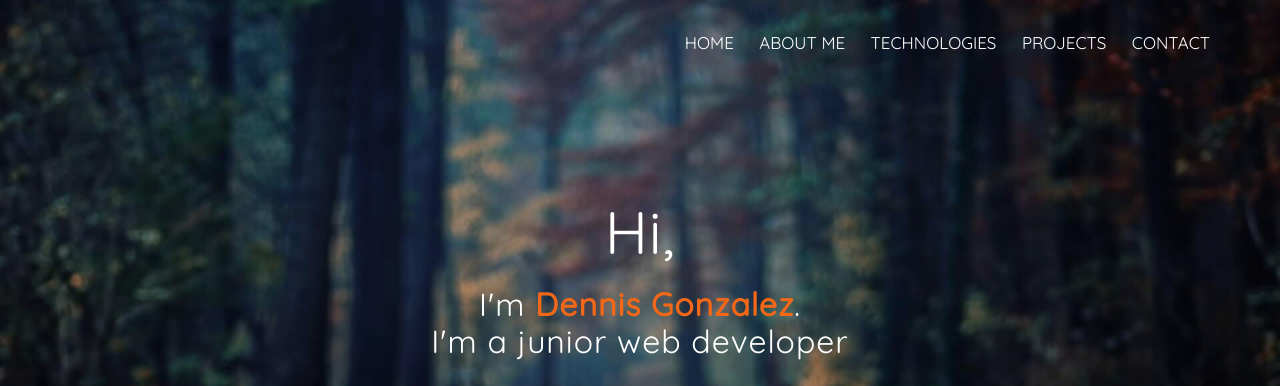
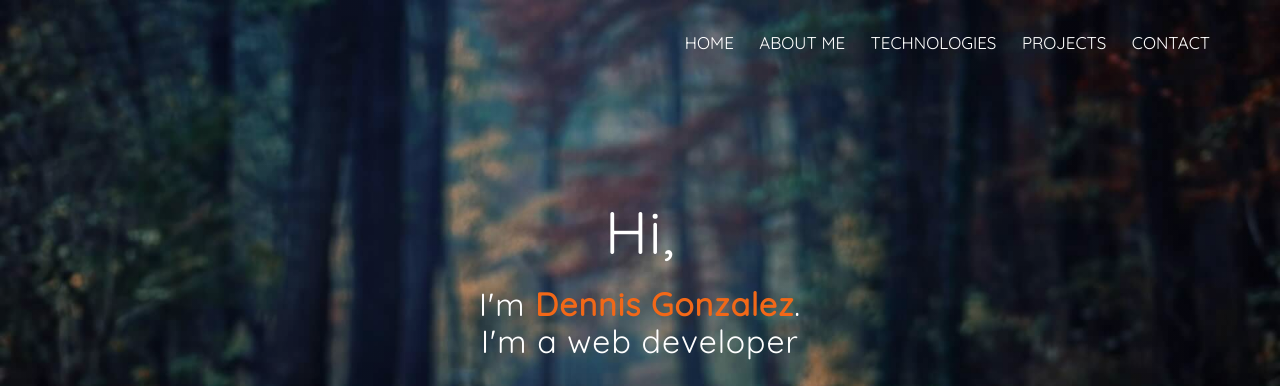
Before and after one commit to independnt/Denzel, a plain HTML site: page index.html in a window 1280 px wide. Shown: the top 386 px of the page. Drawn offline with nearby package versions, Linux system fonts and the light colour scheme; files whose address does not match are found by name.

Commit message:
Update index.html

```diff
--- a/index.html
+++ b/index.html
@@ -37,7 +37,7 @@
             <h1 class="toshow" style="display:none">Hi,</h1>
           </span>
           <span>
-            <h2 class="toshow" style="display:none">I'm <span class="name">Dennis Gonzalez</span>.<br>I'm a junior web developer</h2>
+            <h2 class="toshow" style="display:none">I'm <span class="name">Dennis Gonzalez</span>.<br>I'm a web developer</h2>
           </span>
 
           <a href="https://www.facebook.com/Independnt" class="soLink" target="_blank">
```
